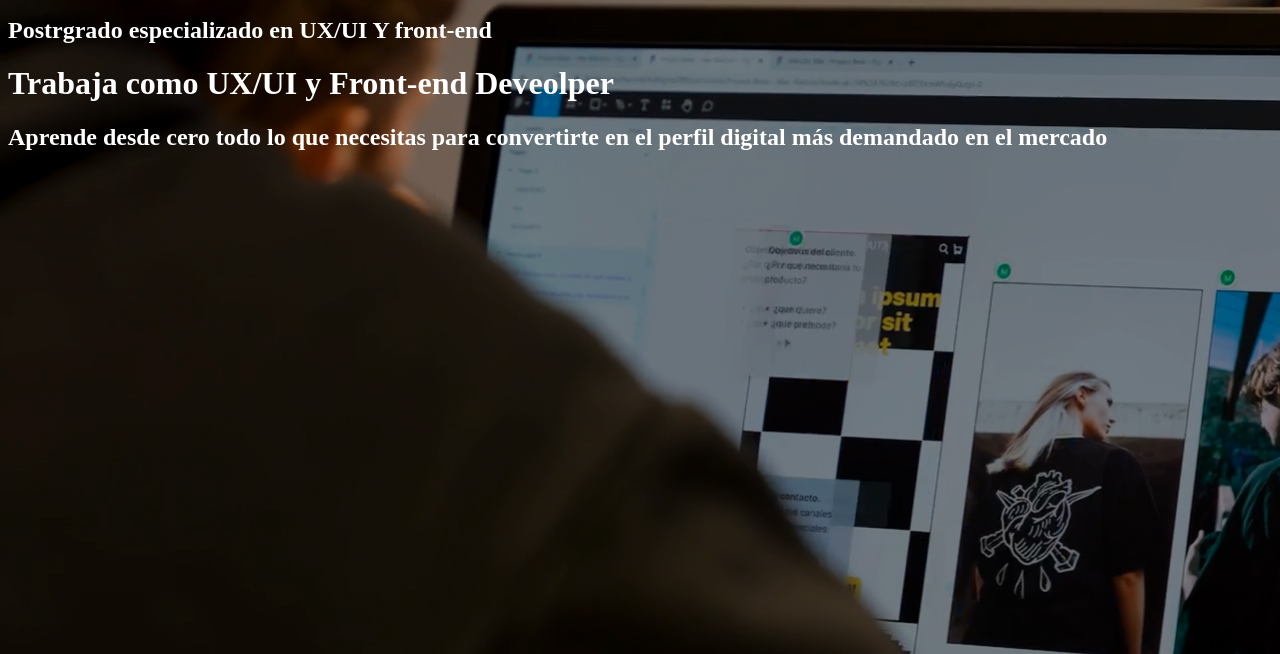
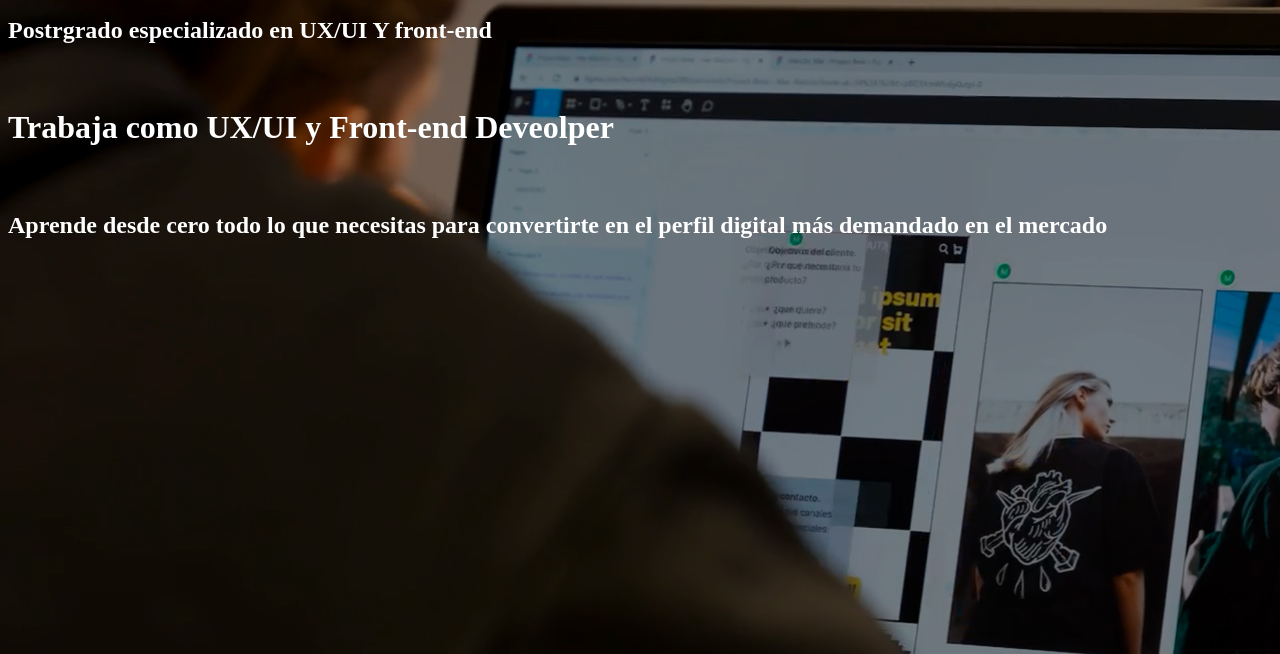
Before and after one commit to nin2323/Esat-landing, a plain HTML site: page idex.html in a window 1280 px wide. Shown: the part 146-800 px from the top of the page. Drawn offline with Linux system fonts and the light colour scheme.

Commit message:
exercises

```diff
--- a/style.css
+++ b/style.css
@@ -27,3 +27,10 @@ main {
 .logo {
     margin-right: 30px;
 }
+
+.contenedor {
+    display: flex;
+    flex-direction: column;
+    justify-content: center;
+    gap: 24px;
+}
```
